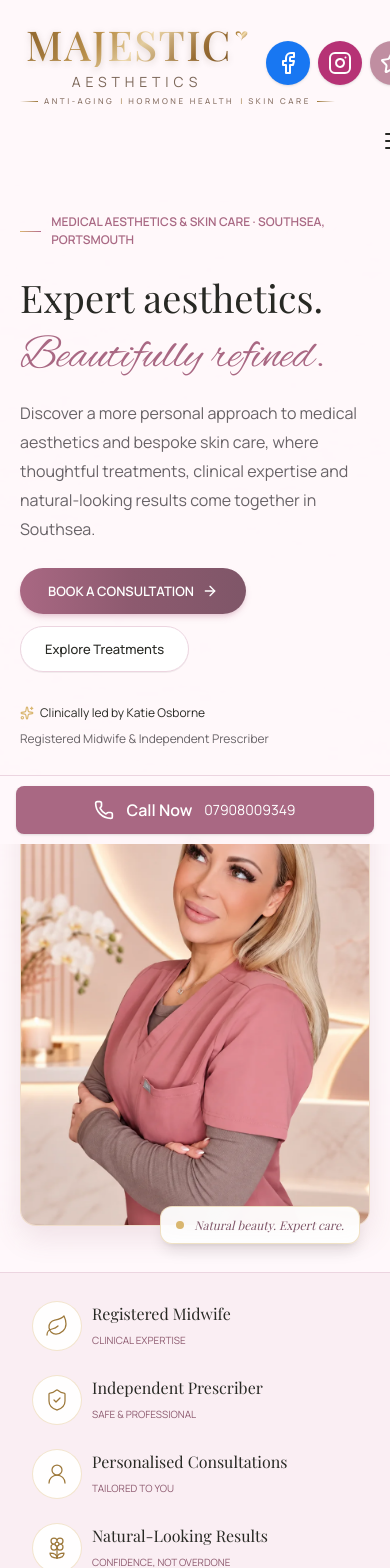
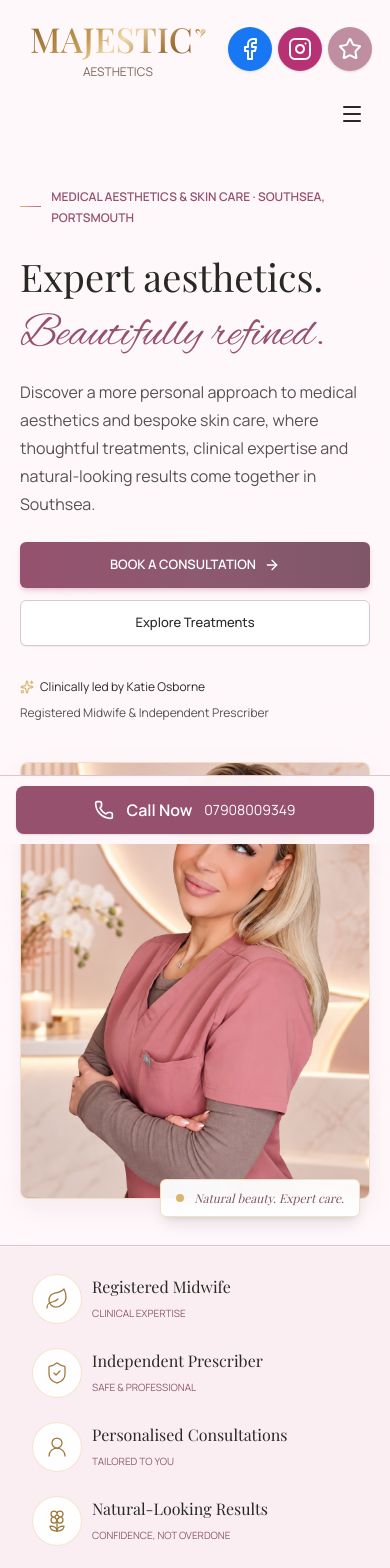
Before and after one commit to adriann1z/Majestic-Aesthetics, a React (Vite) app: page / in a window 390 px wide. Shown: the top 1568 px of the page. Built offline with nearby package versions, Linux system fonts and the light colour scheme; a web font is replaced by a local one.

Commit message:
Improve visual clarity and responsive website polish

```diff
--- a/src/components/GallerySection.tsx
+++ b/src/components/GallerySection.tsx
@@ -1,4 +1,5 @@
 import React, { useEffect, useRef, useState } from 'react';
+import { createPortal } from 'react-dom';
 import { X, Maximize2, ChevronRight, ChevronLeft } from 'lucide-react';
 import { galleryItems, GalleryItem } from '../data/gallery';
 import { DecorativeBackground } from './DecorativeBackground';
@@ -95,10 +96,11 @@
               <img
                 src={item.image}
                 alt={item.title}
-                className="w-full h-full object-contain transition-transform duration-700 group-hover:scale-[1.015] motion-reduce:transform-none"
+                className="w-full h-full object-contain"
                 width={750}
                 height={750}
                 loading="lazy"
+                decoding="async"
                 referrerPolicy="no-referrer"
               />
 
@@ -128,7 +130,7 @@
       </div>
 
       {/* Lightbox Modal */}
-      {activeItem && (
+      {activeItem && createPortal(
         <div
           className="fixed inset-0 z-50 bg-black/85 backdrop-blur-sm flex items-center justify-center p-4"
           onClick={() => setActiveItem(null)}
@@ -192,7 +194,8 @@
               <span className="text-[11px] text-rose-button font-mono">Majestic Aesthetics</span>
             </div>
           </div>
-        </div>
+        </div>,
+        document.body
       )}
     </section>
   );
--- a/src/components/Hero.tsx
+++ b/src/components/Hero.tsx
@@ -1,6 +1,6 @@
 import React, { useState } from 'react';
 import { ArrowRight, Sparkles } from 'lucide-react';
-import heroPortrait from '../assets/images/regenerated_image_1791482961876.webp';
+import heroPortrait from '../assets/images/hero-portrait-full.webp';
 
 interface HeroProps {
   onOpenBooking: () => void;
@@ -93,6 +93,9 @@
                     onLoad={() => setImgLoaded(true)}
                     onError={() => setImgError(true)}
                     loading="eager"
+                    width={1254}
+                    height={1254}
+                    decoding="async"
                     fetchPriority="high"
                     referrerPolicy="no-referrer"
                   />
--- a/src/components/TreatmentCard.tsx
+++ b/src/components/TreatmentCard.tsx
@@ -29,12 +29,15 @@
           <img
             src={treatment.image}
             alt={treatment.imageAlt}
-            className={`w-full h-full ${treatment.imageFit === 'contain' ? 'object-contain' : 'object-cover group-hover:scale-105'} transition-transform duration-700 ${
+            className={`w-full h-full ${treatment.imageFit === 'contain' ? 'object-contain' : 'object-cover'} transition-opacity duration-300 ${
               imgLoaded ? 'opacity-100' : 'opacity-0'
             }`}
             onLoad={() => setImgLoaded(true)}
             onError={() => setImgError(true)}
             loading="lazy"
+            decoding="async"
+            width={1080}
+            height={1080}
             referrerPolicy="no-referrer"
           />
         ) : (
@@ -43,7 +46,6 @@
           </div>
         )}
 
-        {treatment.imageFit !== 'contain' && <div className="absolute inset-0 bg-gradient-to-t from-black/25 via-transparent to-transparent opacity-60 group-hover:opacity-40 transition-opacity" />}
       </div>
 
       <div className="w-full h-10 shrink-0 flex items-center justify-between gap-2 px-5 xl:px-6 border-b border-border-blush bg-blush-pale/40 text-xs text-text-muted">
--- a/src/index.css
+++ b/src/index.css
@@ -10,15 +10,15 @@
   --color-blush-pale: #F9EDF2;
   --color-rose-soft: #F4DCE6;
   --color-rose-brand: #B66C8D;
-  --color-rose-button: #A96883;
+  --color-rose-button: #95516E;
   --color-rose-accent: #8D5A6F;
   --color-rose-plum: #7F5668;
   --color-gold-light: #F0DEB7;
   --color-gold-metallic: #D9B66F;
   --color-gold-deep: #9D783A;
-  --color-border-blush: #ECD5E0;
+  --color-border-blush: #DEC4D0;
   --color-text-charcoal: #282924;
-  --color-text-muted: #686367;
+  --color-text-muted: #575157;
 }
 
 body {
@@ -26,6 +26,7 @@
   background-color: var(--color-blush-white);
   color: var(--color-text-charcoal);
   -webkit-font-smoothing: antialiased;
+  text-rendering: optimizeLegibility;
 }
 
 html { scroll-padding-top: var(--header-offset, 215px); }
@@ -59,14 +60,14 @@
   line-height: 1.15;
   font-weight: 500;
   text-transform: uppercase;
-  letter-spacing: .03em !important;
+  letter-spacing: 0 !important;
   background: var(--logo-gold);
   -webkit-background-clip: text;
   background-clip: text;
   -webkit-text-fill-color: transparent;
-  text-shadow: 0 2px 7px rgba(72, 43, 18, .18);
+  text-shadow: none;
 }
-.brand-logo__primary span:first-child { letter-spacing: .035em !important; }
+.brand-logo__primary span:first-child { letter-spacing: 0 !important; }
 .brand-logo__heart {
   width: .32em;
   height: .38em;
@@ -82,7 +83,7 @@
   font-size: clamp(14px, 4.6cqw, 25px);
   font-weight: 400;
   text-transform: uppercase;
-  letter-spacing: .35em !important;
+  letter-spacing: 0 !important;
   color: #7c6759;
 }
 .brand-logo__services {
@@ -101,7 +102,7 @@
 }
 .brand-logo__services strong {
   font-weight: 500;
-  letter-spacing: .32em !important;
+  letter-spacing: 0 !important;
 }
 .brand-logo__services b {
   font-weight: 400;
@@ -157,7 +158,7 @@
 .site-header { background: transparent; border-bottom: 0; }
 .site-header--scrolled { background: #fff8fbf5; }
 .site-header-inner, .hero-inner { padding-inline: 32px; }
-.header-layout { display: grid; grid-template-columns: 420px 148px 1fr; grid-template-rows: 141px 53px; gap: 0; padding-block: 0; }
+.header-layout { display: grid; grid-template-columns: 420px 210px minmax(0, 1fr); grid-template-rows: 141px 53px; gap: 0; padding-block: 0; }
 .header-brand { grid-column: 1; grid-row: 1; }
 .header-brand > div { width: 400px; margin-left: 0; }
 .header-socials { grid-column: 2; grid-row: 1; padding-left: 10px; }
@@ -174,7 +175,7 @@
   .header-actions { max-width: none; }
 }
 .header-navigation { grid-column: 1 / -1; grid-row: 2; height: 53px; border-bottom: 1px solid var(--color-border-blush); padding-top: 0; gap: 27px; font-size: 13px; }
-.header-navigation button { color: var(--color-text-charcoal); font-weight: 400; }
+.header-navigation button { color: var(--color-text-charcoal); font-weight: 500; }
 .hero-section { background: transparent; }
 .hero-inner { max-width: 1134px; padding-left: 36px; padding-right: 32px; padding-top: 62px; padding-bottom: 55px; }
 .hero-grid { grid-template-columns: minmax(0, 600fr) minmax(0, 424fr); gap: 44px; }
@@ -191,7 +192,7 @@
 .hero-buttons button:last-child { min-width: 188px; }
 .hero-credentials { position: relative; top: 8px; padding-top: 0; font-size: 12px; gap: 16px; line-height: 18px; }
 .hero-credentials > span:first-child { color: var(--color-text-charcoal); font-weight: 400; }
-.hero-portrait { border-radius: 16px; height: 465px; box-shadow: 0 12px 28px #87516b20; }
+.hero-portrait { border-radius: 8px; height: 465px; box-shadow: 0 8px 24px #87516b14; }
 .hero-badge { border-radius: 12px; }
 .hero-badge { right: 10px; bottom: -18px; padding: 10px 15px; }
 .credentials-strip { background: #f9edf2d9; padding-block: 28px 40px; }
@@ -208,15 +209,22 @@
 .section-inner.treatment-section-inner { max-width: 1360px; }
 .treatment-card:hover, .treatment-card:focus-visible { border-color: #ad6685; box-shadow: 0 16px 32px #87516b20; }
 .consultation-band { border-radius: 0; border-left: 0; border-right: 0; background: transparent; padding: 28px 0; }
-.practitioner-photo-area { border-radius: 22px; background: var(--color-blush-white); min-height: 480px; }
+.practitioner-photo-area { border-radius: 8px; background: var(--color-blush-white); min-height: 480px; }
 .practitioner-highlights > div { border: 0; border-radius: 0; border-bottom: 1px solid var(--color-border-blush); background: transparent; padding: 12px 0; }
-.skincare-photo { border-radius: 22px; }
+.skincare-photo { border-radius: 8px; }
 .skincare-photo img { filter: none; }
 .process-step { border: 0; border-radius: 0; background: transparent; box-shadow: none; padding: 20px 24px; border-top: 1px solid var(--color-gold-metallic); }
 .process-step:hover { box-shadow: none; }
 .process-icon { border-radius: 50%; }
 .contact-information { background: transparent; border: 0; border-radius: 0; box-shadow: none; padding: 0; }
 .contact-form { border-radius: 8px; box-shadow: 0 12px 36px #87516b0c; }
+.site-main .font-light { font-weight: 400; }
+.site-main p { line-height: 1.75; }
+.site-main h2, .site-main h3 { text-wrap: balance; }
+.site-main input, .site-main select, .site-main textarea { font-size: 16px; }
+.treatment-card img { transform: none; }
+.hero-buttons button { border-radius: 6px; }
+.hero-badge { border-radius: 6px; }
 .site-footer { background: var(--color-rose-plum); }
 .site-footer a:focus-visible, .site-footer button:focus-visible { outline-color: white; }
 .site-shell [role="dialog"] > div { border-radius: 12px; }
@@ -224,6 +232,9 @@
 .section-reveal { animation: section-reveal .7s ease-out both; }
 @keyframes section-reveal { from { opacity: 0; transform: translateY(16px); } to { opacity: 1; transform: translateY(0); } }
 @media (max-width: 1279px) {
+  .header-layout { grid-template-columns: minmax(0, 400px) 190px minmax(0, 1fr); }
+  .header-brand > div { width: 100%; max-width: 400px; }
+  .header-socials a { width: 52px; height: 52px; }
   .reference-art { background-size: auto 100%; opacity: .65; }
   .hero-heading { font-size: 52px; }
   .hero-heading .font-script { font-size: 64px; }
@@ -256,17 +267,21 @@
 @media (max-width: 767px) {
   .reference-art { opacity: .15; }
   .site-header-inner, .hero-inner { padding-inline: 20px; }
-  .header-socials nav { gap: 8px; }
+  .header-socials nav { gap: 6px; }
   .header-socials a { width: 44px; height: 44px; }
   .header-socials svg { width: 24px; height: 24px; }
   .header-booking { min-width: 210px; }
-  .header-brand > div { width: min(235px, calc(100vw - 156px)); margin-left: 0; }
+  .header-brand > div { width: min(235px, calc(100vw - 194px)); margin-left: 0; }
+  .header-brand .brand-logo__primary { font-size: clamp(22px, 17.6cqw, 38px); }
+  .header-brand .brand-logo__secondary { font-size: 12px; margin-top: 6px; }
+  .header-brand .brand-logo__services { display: none; }
   .decorative-background--botanical, .decorative-background--wash { display: none; }
   .hero-inner { padding-top: 36px; padding-bottom: 46px; }
   .hero-heading { font-size: 38px; }
   .hero-heading .font-script { font-size: 46px; }
   .hero-copy { gap: 24px; }
   .hero-buttons { gap: 12px; }
+  .hero-buttons button { width: 100%; min-width: 0 !important; justify-content: center; }
   .hero-buttons button:first-child { min-width: 220px; }
   .hero-portrait { height: auto; aspect-ratio: 4 / 5; }
   .hero-credentials { gap: 8px; }
```
Also changed, not shown: src/assets/images/hero-portrait-full.webp (added).
